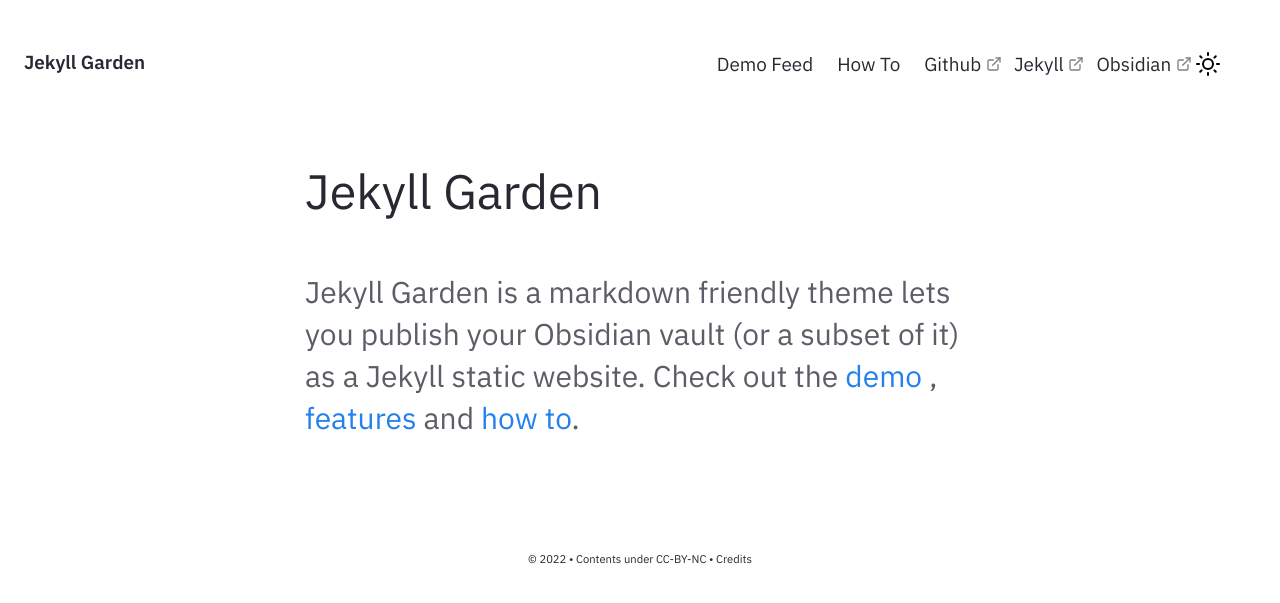
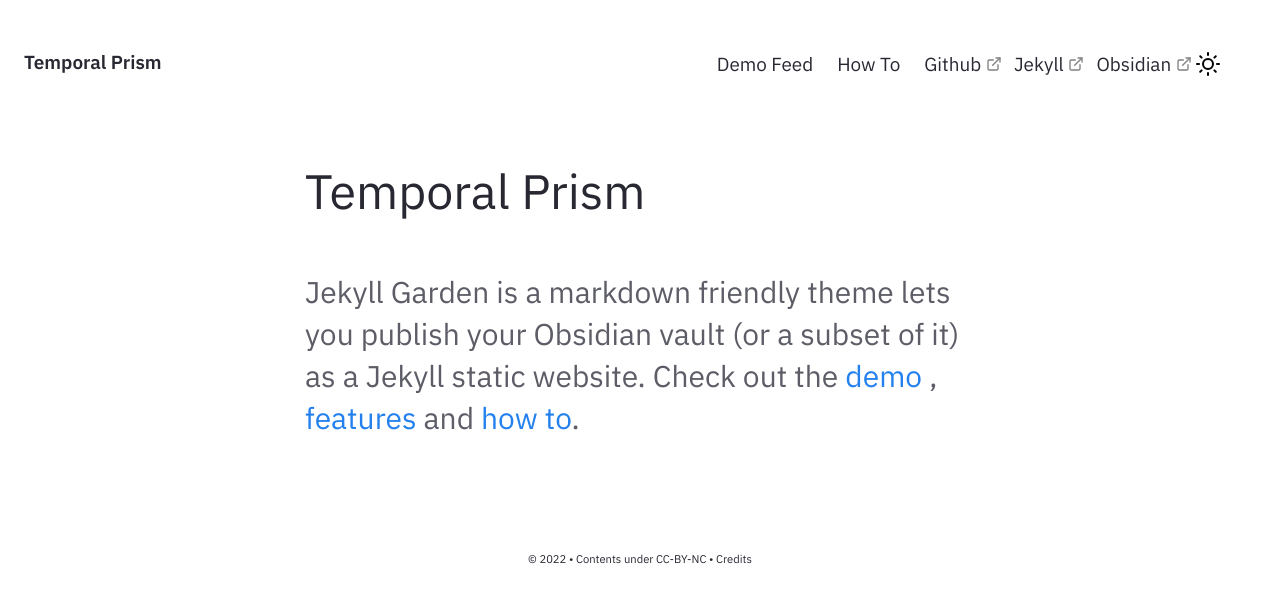
Before and after one commit to temporal-prism/temporal-prism.github.io, a Jekyll site: the page built from pages/index.md, in a window 1280 px wide. Shown: the top 603 px of the page. Built offline with Jekyll 4.4.1, drawn with Linux system fonts in a browser that asks for light colours.

Commit message:
Customize config.yml

```diff
--- a/_config.yml
+++ b/_config.yml
@@ -19,7 +19,7 @@
 # in the templates via {{ site.myvariable }}.
 
 # URL is the base hostname with protocol for your site, eg http://example.com
-url: "" # the base hostname & protocol for your site, e.g. http://example.com
+url: "https://temporal-prism.github.io" # the base hostname & protocol for your site, e.g. http://example.com
 
 # If you want to install this jekyll in a subpath (eg /digitalgarden) set it here.
 # Else keep it Empty (DON'T PUT /; Keep it empty)
@@ -27,8 +27,8 @@ baseurl: ""
 
 # Website Header, Description, Footer year and text.
 # If you are deleting this, make sure you remove it from HTML files too
-heading: Jekyll Garden # Change this
-content: Obsidian ready Jekyll Theme
+heading: Temporal Prism
+content: A collection of thoughts
 copyright:
   year: © 2022
   msg: Contents under CC-BY-NC
```
